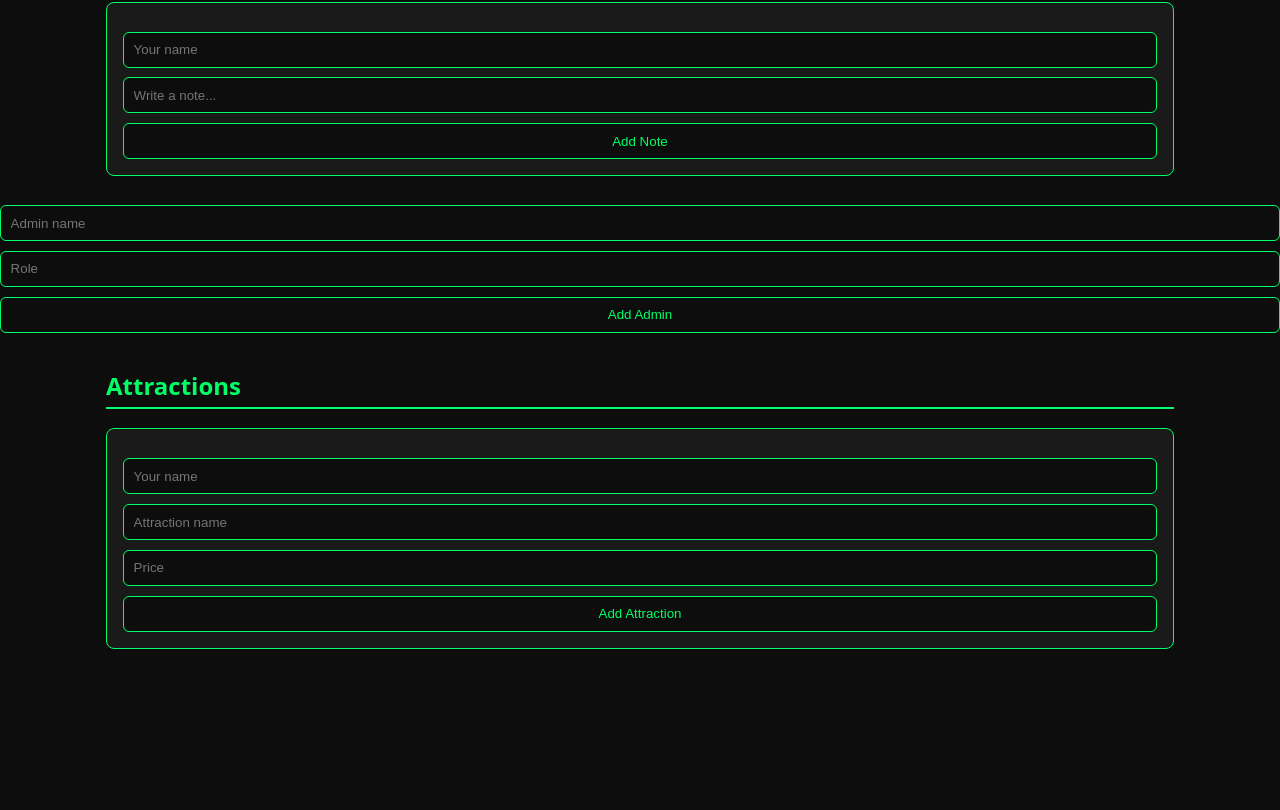
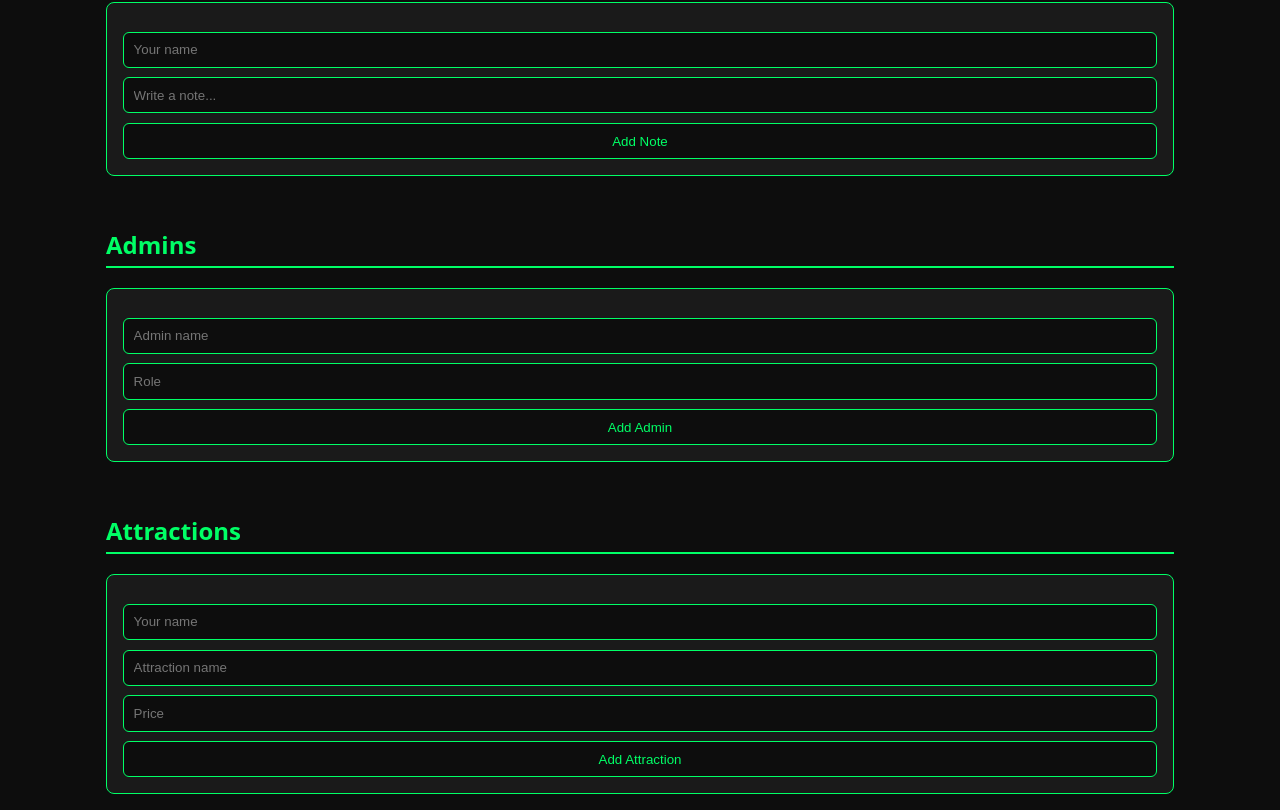
Before and after one commit to Helper101777/Bros-Adventure-Hub, a plain HTML site: page index.html in a window 1280 px wide. Shown: the part 924-1734 px from the top of the page. Before the commit the page ends 1589 px from the top, so only its background shows below. Drawn offline with Linux system fonts and the light colour scheme; no server answers.

Commit message:
Update index.html

```diff
--- a/index.html
+++ b/index.html
@@ -105,12 +105,17 @@
     </div>
   </section>
 
-
-  <form id="adminForm">
-  <input id="adminName" placeholder="Admin name" required />
-  <input id="adminRole" placeholder="Role" required />
-  <button type="submit">Add Admin</button>
-</form>
+<section id="admins">
+  <h2>Admins</h2>
+  <div class="panel">
+    <div id="adminsBoard" class="list"></div>
+    <form id="adminForm">
+      <input id="adminName" placeholder="Admin name" required />
+      <input id="adminRole" placeholder="Role" required />
+      <button type="submit">Add Admin</button>
+    </form>
+  </div>
+</section>
 
 <div id="adminsBoard" class="list"></div>
   <!-- Attractions -->
```
